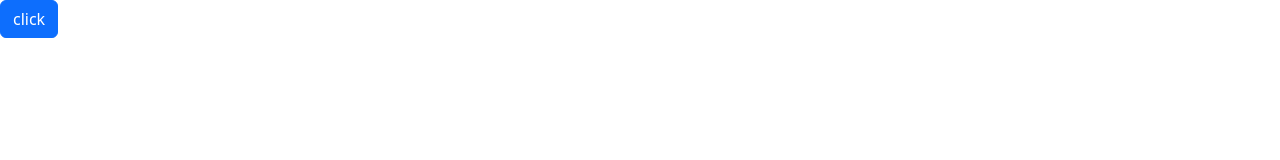
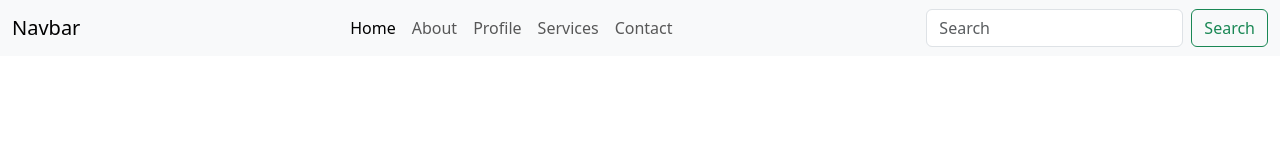
Before and after one commit to Shourov98hassan/bootstrap-responsive-template, a plain HTML site: page index.html in a window 1280 px wide. Drawn offline with nearby package versions, Linux system fonts and the light colour scheme.

Commit message:
creating navbar

```diff
--- a/index.html
+++ b/index.html
@@ -9,7 +9,39 @@
     <link rel="stylesheet" href="style.css">
 </head>
 <body>
-    <button class="btn btn-primary">click</button>
+    <nav class="navbar navbar-expand-lg bg-body-tertiary">
+        <div class="container-fluid">
+          <a class="navbar-brand" href="#">Navbar</a>
+          <button class="navbar-toggler" type="button" data-bs-toggle="collapse" data-bs-target="#navbarSupportedContent" aria-controls="navbarSupportedContent" aria-expanded="false" aria-label="Toggle navigation">
+            <span class="navbar-toggler-icon"></span>
+          </button>
+          <div class="collapse navbar-collapse" id="navbarSupportedContent">
+            <ul class="navbar-nav mx-auto mb-2 mb-lg-0">
+              <li class="nav-item">
+                <a class="nav-link active" aria-current="page" href="#">Home</a>
+              </li>
+              <li class="nav-item">
+                <a class="nav-link" href="#">About</a>
+              </li>
+              <li class="nav-item">
+                <a class="nav-link" href="#">Profile</a>
+              </li>
+              <li class="nav-item">
+                <a class="nav-link" href="#">Services</a>
+              </li>
+              <li class="nav-item">
+                <a class="nav-link" href="#">Contact</a>
+              </li>
+
+
+            </ul>
+            <form class="d-flex" role="search">
+              <input class="form-control me-2" type="search" placeholder="Search" aria-label="Search">
+              <button class="btn btn-outline-success" type="submit">Search</button>
+            </form>
+          </div>
+        </div>
+      </nav>
 
 
 
--- a/style.css
+++ b/style.css
@@ -0,0 +1,12 @@
+*{
+    margin: 0;
+    padding: 0;
+}
+
+.header{
+    height: 100vh;
+}
+
+.navbar-style{
+    box-shadow: 0px 5px 10px #efefef;
+}
```
